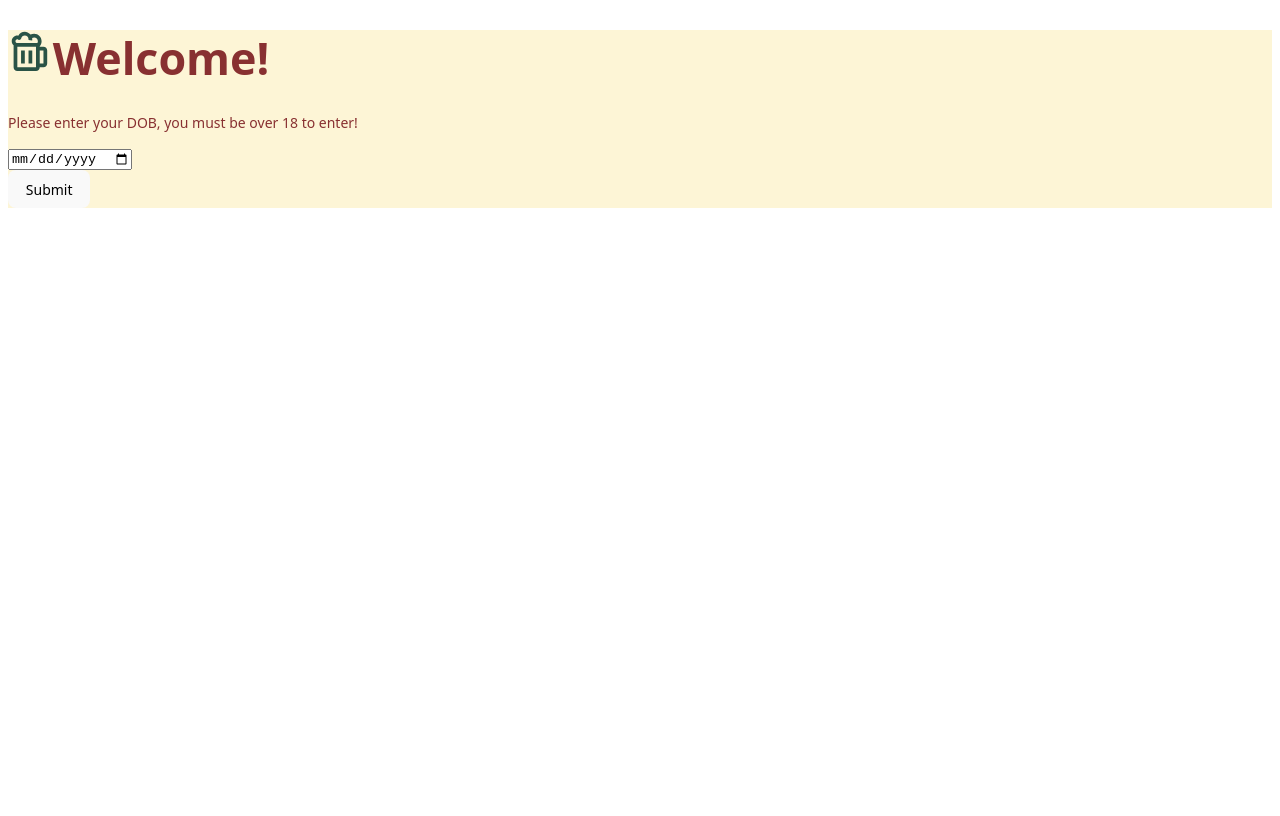
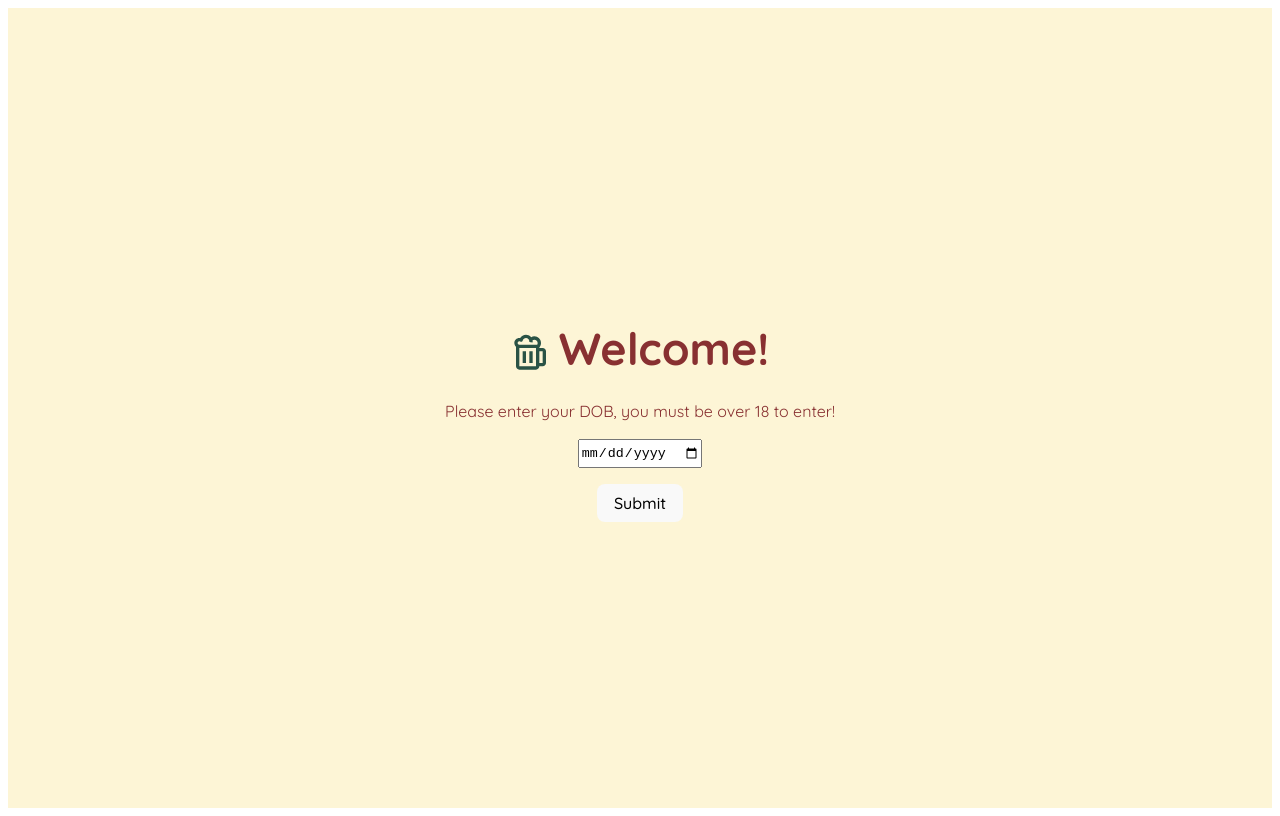
Before and after one commit to niallb01/competition-microsite, a React (Vite) app: page / in a window 1280 px wide. Built offline with nearby package versions, Linux system fonts and the light colour scheme; the HTML template or start-up script is replaced by a standard one.

Commit message:
age gate styling

```diff
--- a/src/App.css
+++ b/src/App.css
@@ -1,6 +1,9 @@
+@import url("https://fonts.googleapis.com/css2?family=Quicksand:wght@300..700&display=swap");
+
 body {
-  font-family: system-ui, -apple-system, BlinkMacSystemFont, "Segoe UI", Roboto,
-    Oxygen, Ubuntu, Cantarell, "Open Sans", "Helvetica Neue", sans-serif;
+  /* font-family: system-ui, -apple-system, BlinkMacSystemFont, "Segoe UI", Roboto,
+    Oxygen, Ubuntu, Cantarell, "Open Sans", "Helvetica Neue", sans-serif; */
+  font-family: "quicksand";
   font-size: 0.875rem;
   color: #ffffff;
   background: #181b26;
@@ -13,14 +16,55 @@ h1 {
 }
 
 .age-gate-container {
+  display: flex;
   flex-direction: column;
   align-items: center;
+  justify-content: center;
+  min-height: 100vh;
+  text-align: center;
+  background-color: #fdf5d6;
 }
 
 .beer-icon {
   color: goldenrod;
   color: #2a5346;
+  font-size: 2.5rem;
+  vertical-align: middle;
+  margin-right: 0.5rem;
 }
+
+.age-gate-header {
+  /* font-size: 3rem;
+  margin-bottom: 1rem; */
+  margin-bottom: 10px;
+}
+
+.date-input {
+  margin-bottom: 1rem;
+  height: 25px;
+}
+
+.age-gate-btn {
+  /* background-color: #000000; */
+  padding: 0.5rem 1rem;
+  font-size: 1rem;
+  cursor: pointer;
+}
+
+.age-gate-btn:hover {
+  background: #883031;
+  background-color: #1b1b1b;
+  background-color: #242124;
+}
+
+.dob-text {
+  font-size: 16px;
+}
+
+/* input[type="date"] {
+
+  color: #883031;
+} */
 
 .Toastify__toast-container--top-center {
   --toastify-toast-width: 370px;
--- a/src/pages/AgeGate.jsx
+++ b/src/pages/AgeGate.jsx
@@ -10,13 +10,13 @@ const AgeGate = (props) => {
   const navigate = useNavigate();
 
   const handleChange = (e) => {
-    console.log("input change");
+    // console.log("input change");
     setUserAge(e.target.value);
   };
 
   // get user age by subtracting birth year(receives userAge) from current year
   const handleSubmit = (e) => {
-    console.log("submit");
+    // console.log("submit");
     e.preventDefault();
     const currentYear = new Date().getFullYear();
     const birthYear = new Date(userAge).getFullYear();
@@ -42,7 +42,9 @@ const AgeGate = (props) => {
           <RiBeerLine className="beer-icon" />
           Welcome!
         </h1>
-        <p>Please enter your DOB, you must be over 18 to enter!</p>
+        <p className="dob-text">
+          Please enter your DOB, you must be over 18 to enter!
+        </p>
         <form onSubmit={handleSubmit}>
           <label htmlFor="dob">
             <input
--- a/src/pages/Form.jsx
+++ b/src/pages/Form.jsx
@@ -98,6 +98,7 @@ const Form = () => {
             name="firstName"
             value={userData.firstName}
             onChange={handleChange}
+            placeholder="Enter first name"
             required
           />
 
```
Also changed, not shown: 2 other files (tests, documents, lock files or other folders).
